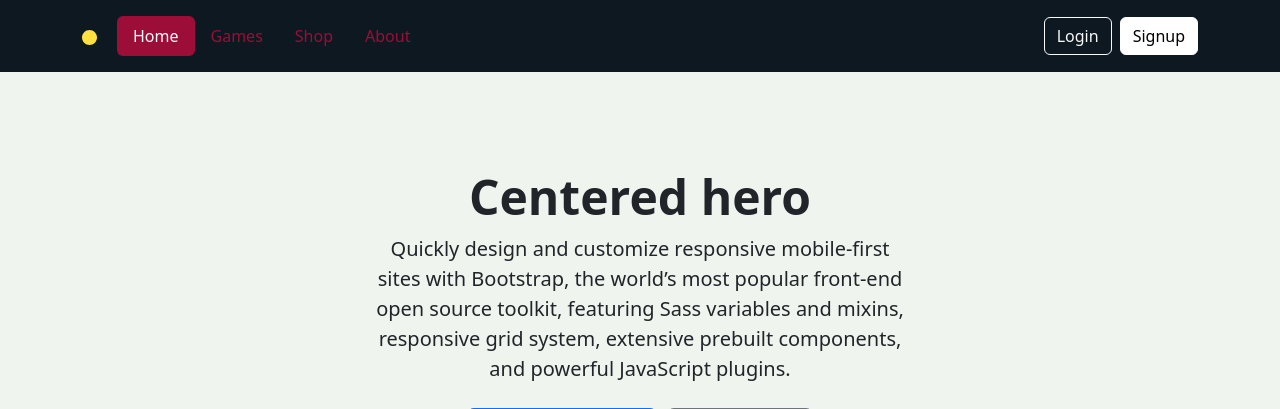
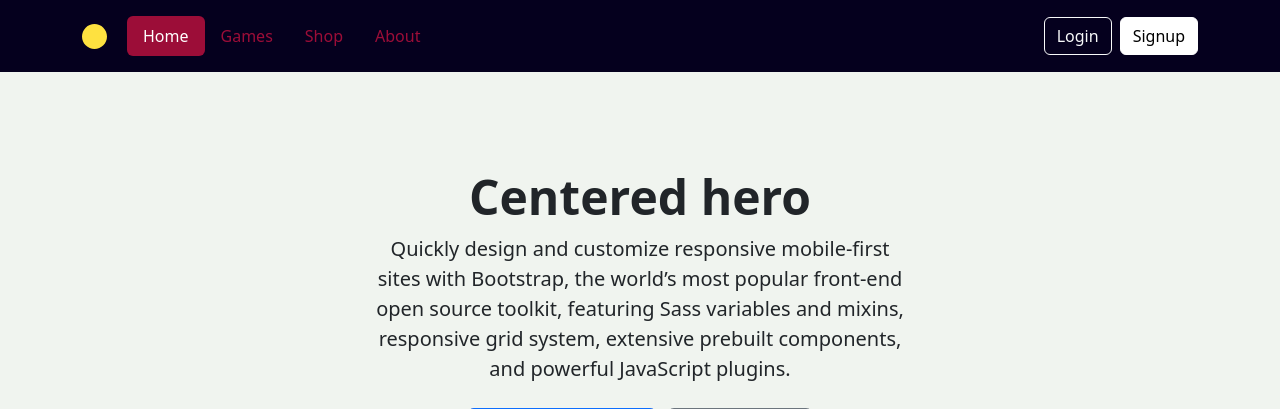
Before and after one commit to AlbertDaYoungYT/ServerTest, a Flask app: page / in a window 1280 px wide. Shown: the top 409 px of the page. Run offline with Flask 2, Linux system fonts and the light colour scheme; some libraries are stand-ins or nearby versions.

Commit message:
Index retheme

```diff
--- a/init.py
+++ b/init.py
@@ -7,8 +7,8 @@ mycursor.execute("DROP TABLE themes")
 mycursor.execute("DROP TABLE userdata")
 mycursor.execute("CREATE TABLE `users` (`ID` TEXT NOT NULL,`Username` TEXT NOT NULL,`PwdHash` TEXT NOT NULL,`CreationDate` INT NOT NULL)")
 mycursor.execute("CREATE TABLE `userdata` (`ID` TEXT NOT NULL,`DisplayName` TEXT NOT NULL,`ProfileIMG` INT NOT NULL,`isadmin` TEXT NOT NULL)")
-mycursor.execute("CREATE TABLE `themes` (`Name` TEXT NOT NULL,`color1` TEXT NOT NULL,`color2` INT NOT NULL,`color3` TEXT NOT NULL,`color4` TEXT NOT NULL)")
+mycursor.execute("CREATE TABLE `themes` (`Name` TEXT NOT NULL,`color1` TEXT NOT NULL,`color2` INT NOT NULL,`color3` TEXT NOT NULL,`color4` TEXT NOT NULL,`color5` TEXT NOT NULL)")
 
-mycursor.execute("INSERT INTO themes (Name, color1, color2, color3, color4) VALUES ('default', '#0d1821', '#f0f4ef', '#b4cded', '#05001e')")
+mycursor.execute("INSERT INTO themes (Name, color1, color2, color3, color4, color5) VALUES ('default', '#0d1821', '#f0f4ef', '#9c0d38', '#05001e', '#b370b0')")
 
 DB.db.commit()
--- a/main.py
+++ b/main.py
@@ -23,11 +23,11 @@ def HomePage():
     Uid = session.get('Uid')
     if Uid == None:
         Theme = T.FetchDefaultTheme()
-        return render_template('index.html', UserProfileSrc="Test", UserName="Test", UserProfile="Test", isloggedin=False, isadmin=False, color1=Theme[1], color2=Theme[2], color3=Theme[3], color4=Theme[4])
+        return render_template('index.html', UserProfileSrc="Test", UserName="Test", UserProfile="Test", isloggedin=False, isadmin=False, color1=Theme[1], color2=Theme[2], color3=Theme[3], color4=Theme[4], color5=Theme[5])
     else:
         data = list(UP.FetchUserdata(Uid))
         if ''.join(data) == "NOTFOUND":
-            raise("Error Reading Userdata, please contact admin")
+            return redirect(url_for("LogOut"))
 
         try: Theme = session["theme"]
         except Exception: Theme = "default"
@@ -38,7 +38,7 @@ def HomePage():
         else:
             admin = True
 
-        return render_template('index.html', UserProfileSrc=f"static/favicons/{data[2]}", UserName=data[1], UserProfile=f"{data[0]}", isloggedin=True, isadmin=admin, color1=Theme[1], color2=Theme[2], color3=Theme[3], color4=Theme[4])
+        return render_template('index.html', UserProfileSrc=f"static/favicons/{data[2]}", UserName=data[1], UserProfile=f"{data[0]}", isloggedin=True, isadmin=admin, color1=Theme[1], color2=Theme[2], color3=Theme[3], color4=Theme[4], color5=Theme[5])
 
 @app.route("/about")
 def About():
@@ -102,4 +102,4 @@ def ProfileURL(uid):
     return redirect(url_for("HomePage"))
 
 if __name__ == '__main__':
-    app.run(host="192.168.218.138", debug=True)
+    app.run(host="192.168.111.240", debug=True)
--- a/templates/index.html
+++ b/templates/index.html
@@ -70,23 +70,27 @@
 
 
     .heads {
-      background-color: {{color1}} !important;
+      background-color: {{color4}} !important;
     }
 
     .bodys {
       background-color: {{color2}};
     }
 
-    .navac {
-      background-color: {{color3}}!important;
+    .nav-pills .nav-link.active {
+      background-color: {{color3}};
     }
 
     .navin {
       color: {{color3}};
     }
 
+    .btn-primary {
+      background-color: {{color3}};
+    }
+
     .fillbtn {
-      background-color: {{color3}}!important;
+    	background-color: {{color3}};
     }
 
     .normbtn {
@@ -104,7 +108,7 @@
     <div class="d-flex flex-wrap align-items-center justify-content-center justify-content-lg-start">
       <a class="d-flex align-items-center mb-2 mb-lg-0 text-white text-decoration-none">
         <section>
-          <svg id="dark_mode" width="15" height="15" viewBox="0 0 55 55" xmlns="http://www.w3.org/2000/svg"
+          <svg id="dark_mode" width="25" height="25" viewBox="0 0 55 55" xmlns="http://www.w3.org/2000/svg"
             style="margin: 0px 20px 0px 0px;">
             <path class="moon"
               d="M 27.5 0 C 34.791 0 41.79 2.899 46.945 8.055 C 52.101 13.21 55 20.209 55 27.5 C 55 34.791 52.101 41.79 46.945 46.945 C 41.79 52.101 34.791 55 27.5 55 C 20.209 55 13.21 52.101 8.055 46.945 C 2.899 41.79 0 34.791 0 27.5 C 0 20.209 2.899 13.21 8.055 8.055 C 13.21 2.899 20.209 0 27.5 0 Z"
@@ -188,7 +192,7 @@
       <h2 class="pb-2 border-bottom">Columns with icons</h2>
       <div class="row g-4 py-5 row-cols-1 row-cols-lg-3">
         <div class="feature col">
-          <div class="fillbtn feature-icon d-inline-flex align-items-center justify-content-center text-bg-primary bg-gradient fs-2 mb-3">
+          <div class="fillbtn feature-icon d-inline-flex align-items-center justify-content-center bg-gradient fs-2 mb-3">
             <svg class="bi" width="1em" height="1em"><use xlink:href="#collection"></use></svg>
           </div>
           <h3 class="fs-2">Featured title</h3>
@@ -199,7 +203,7 @@
           </a>
         </div>
         <div class="feature col">
-          <div class="fillbtn feature-icon d-inline-flex align-items-center justify-content-center text-bg-primary bg-gradient fs-2 mb-3">
+          <div class="fillbtn feature-icon d-inline-flex align-items-center justify-content-center bg-gradient fs-2 mb-3">
             <svg class="bi" width="1em" height="1em"><use xlink:href="#people-circle"></use></svg>
           </div>
           <h3 class="fs-2">Featured title</h3>
@@ -210,7 +214,7 @@
           </a>
         </div>
         <div class="feature col">
-          <div class="fillbtn feature-icon d-inline-flex align-items-center justify-content-center text-bg-primary bg-gradient fs-2 mb-3">
+          <div class="fillbtn feature-icon d-inline-flex align-items-center justify-content-center bg-gradient fs-2 mb-3">
             <svg class="bi" width="1em" height="1em"><use xlink:href="#toggles2"></use></svg>
           </div>
           <h3 class="fs-2">Featured title</h3>
@@ -261,9 +265,25 @@
         }, "-=350")
         .add({
           targets: "body",
-          backgroundColor: toggle ? '{{color2}}' : '{{color4}}',
-          color: toggle ? '{{color4}}' : '{{color2}}'
-        }, "-=700");
+          backgroundColor: toggle ? '{{color2}}' : '{{color1}}',
+          color: toggle ? '{{color1}}' : '{{color2}}'
+        }, "-=700")
+        .add({
+          targets: ".fillbtn",
+          backgroundColor: toggle ? '{{color3}}' : '{{color5}}'
+        }, "-=850")
+        .add({
+          targets: ".normbtn",
+          color: toggle ? '{{color3}}' : '{{color5}}'
+        }, "-=900")
+        .add({
+          targets: ".nav-link.active",
+          backgroundColor: toggle ? '{{color3}}' : '{{color5}}'
+        }, "-=950")
+        .add({
+          targets: ".navin",
+          color: toggle ? '{{color3}}' : '{{color5}}'
+        }, "-=1000");
 
       if (!toggle) {
         toggle = true;
```
Also changed, not shown: data/db.db.
